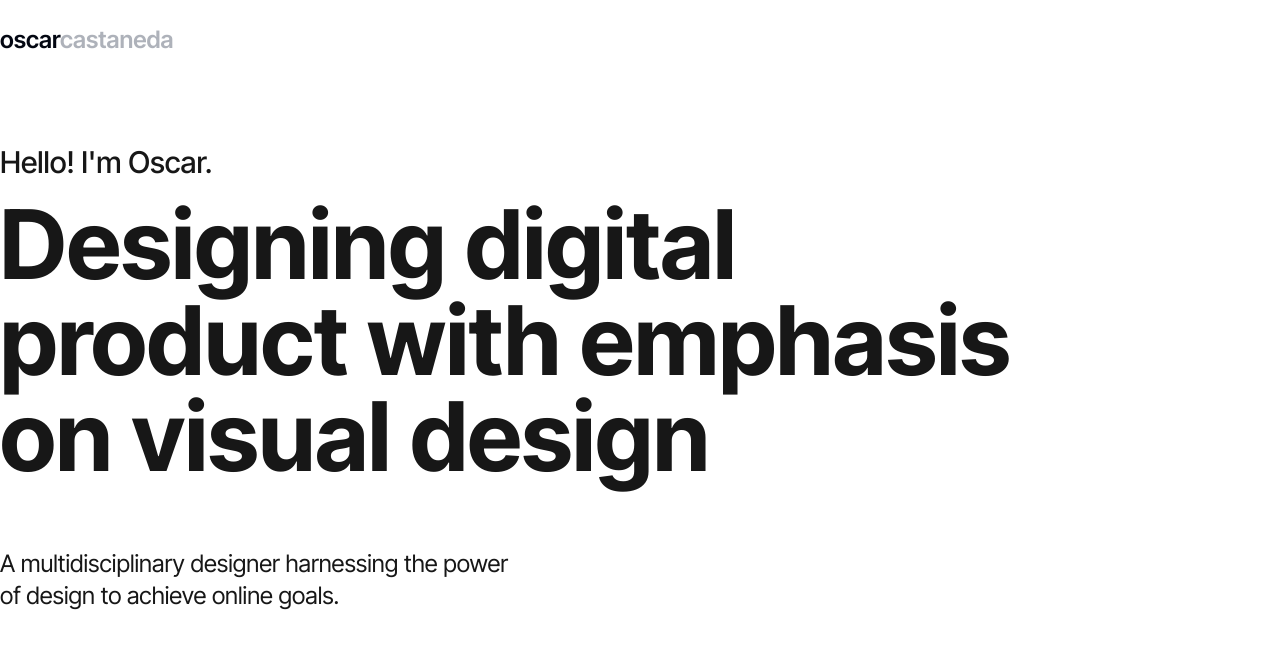
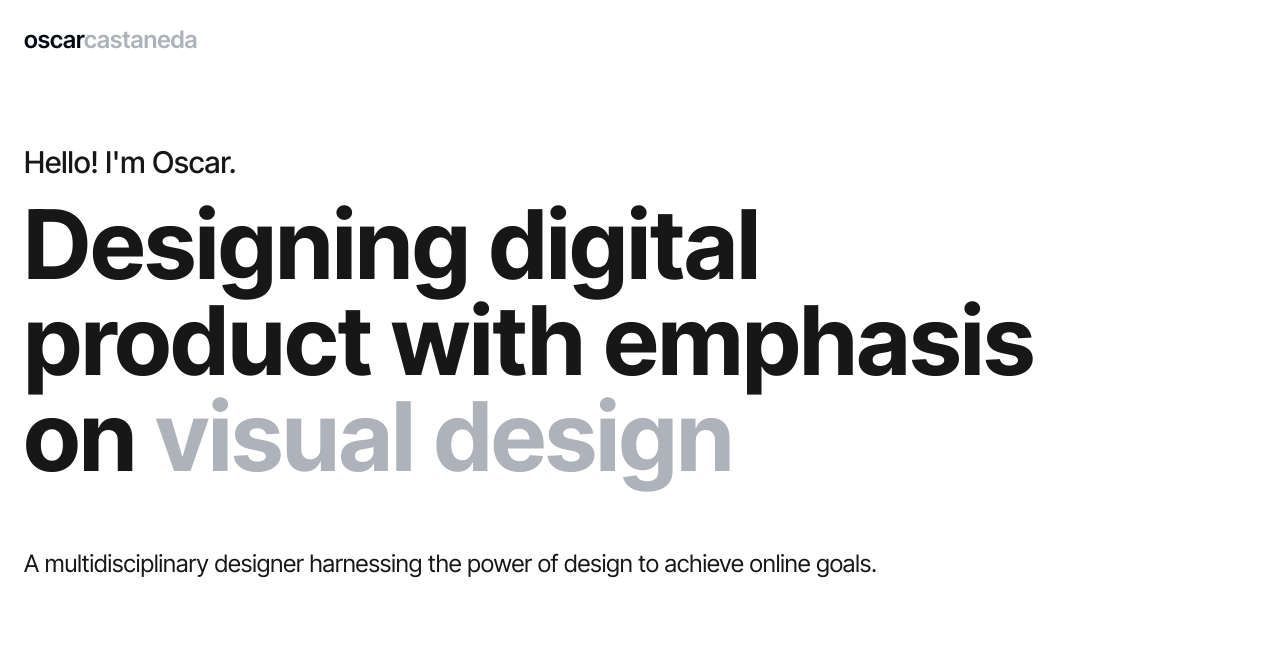
Before and after one commit to xyzoscar/oscar-castaneda-red, a Next.js app: page / in a window 1280 px wide. Shown: the top 648 px of the page. Built offline with nearby package versions, Linux system fonts and the light colour scheme.

Commit message:
fix(tailwind): update tailwind with container issue

```diff
--- a/app/layout.tsx
+++ b/app/layout.tsx
@@ -22,9 +22,11 @@ export default function RootLayout({
   return (
     <html lang="en">
       <body className={`${interTight.variable}  antialiased`}>
-        <div className="container mx-auto">
-          <Navigation />
-          <main>{children}</main>
+        <div className="w-full">
+          <div className="container px-5 md:px-6 mx-auto">
+            <Navigation />
+            <main>{children}</main>
+          </div>
         </div>
       </body>
     </html>
--- a/app/page.tsx
+++ b/app/page.tsx
@@ -7,10 +7,11 @@ export default function Home() {
       <Text size="28" weight="medium" className="mb-4">
         Hello! I&#39;m Oscar.
       </Text>
-      <H1 className="max-w-[1056px] mb-16">
-        Designing digital product with emphasis on visual design
+      <H1 className="mb-16 max-w-5xl">
+        Designing digital product with emphasis on{" "}
+        <span className="text-theme-neutral-40">visual design</span>
       </H1>
-      <Text size="22" className="w-[518px]">
+      <Text size="22">
         A multidisciplinary designer harnessing the power of design to achieve
         online goals.
       </Text>
--- a/package.json
+++ b/package.json
@@ -24,7 +24,7 @@
     "@types/react-dom": "^19",
     "eslint": "^9",
     "eslint-config-next": "15.2.3",
-    "tailwindcss": "^4",
+    "tailwindcss": "^4.0.15",
     "typescript": "^5"
   }
 }
```
Also changed, not shown: 1 other file (tests, documents, lock files or other folders).
